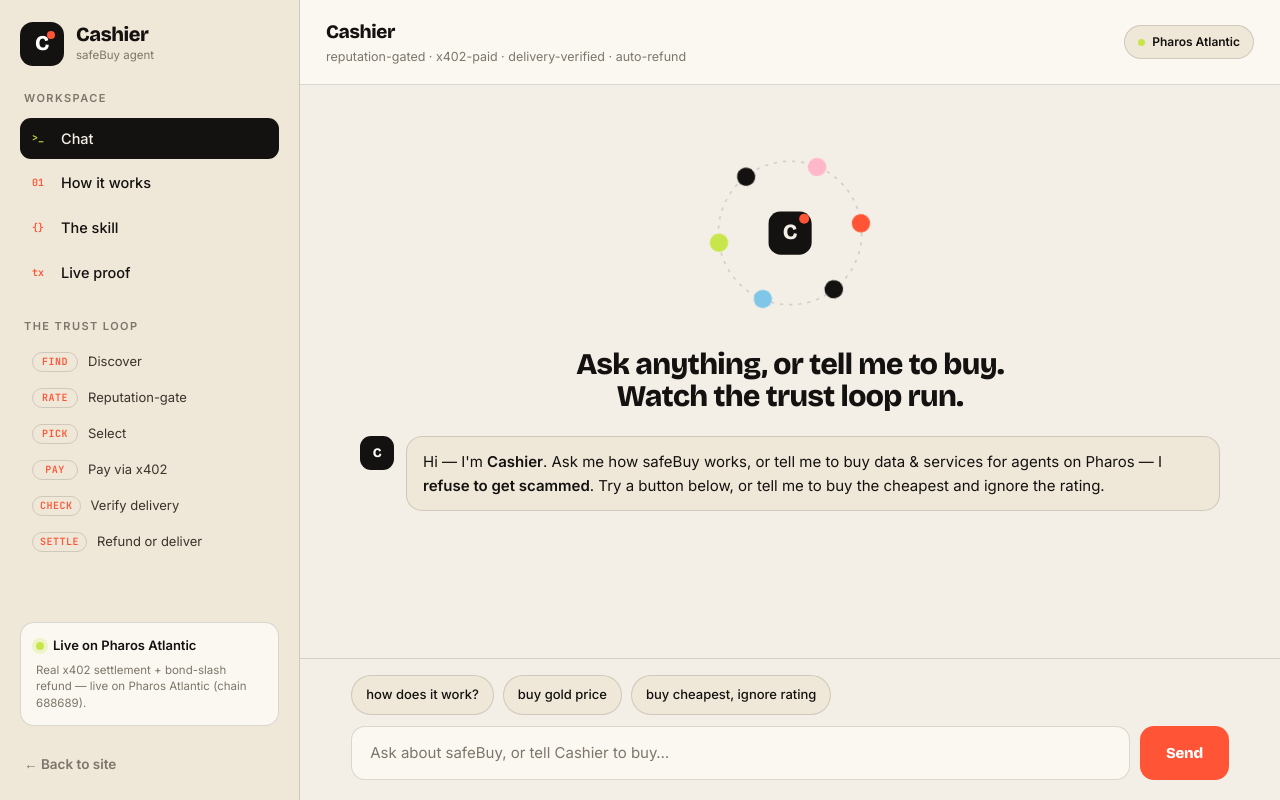
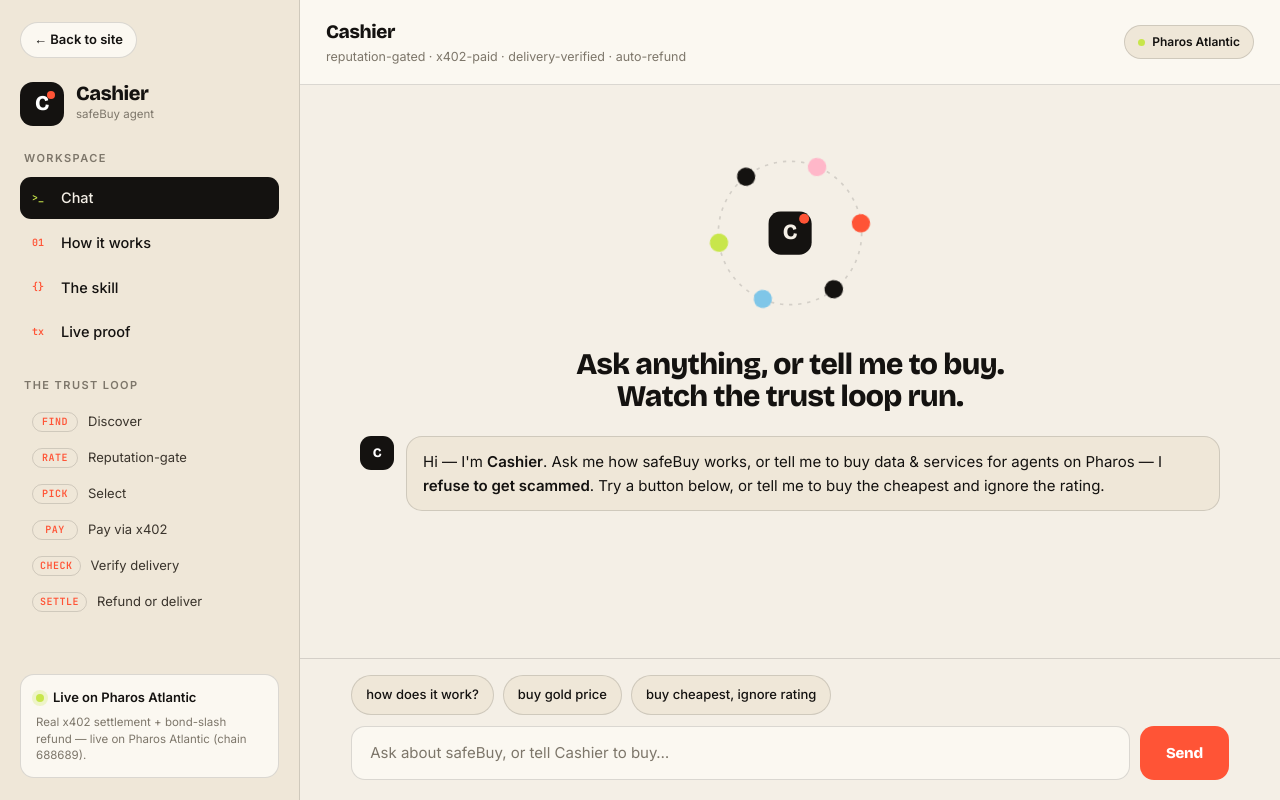
Before and after one commit to Venkat5599/pharosskill, a Next.js app in the folder web-next/: page /dashboard in a window 1280 px wide. Built offline with nearby package versions, Linux system fonts and the light colour scheme.

Commit message:
Dashboard: surface Back to site at top of sidebar
Was buried below the trust loop at the bottom (off-screen on short
viewports). Moved to a pill button at the top so new users can leave
the dashboard without scrolling.

```diff
--- a/web-next/app/dashboard/page.tsx
+++ b/web-next/app/dashboard/page.tsx
@@ -111,6 +111,7 @@ export default function Dashboard() {
     <div className="grid h-screen grid-cols-[300px_1fr] max-[820px]:grid-cols-1">
       {/* SIDEBAR */}
       <aside className={`flex flex-col gap-6 overflow-y-auto border-r ${LINE} bg-cream px-5 py-[22px] max-[820px]:hidden`}>
+        <Link href="/" className={`inline-flex items-center gap-[7px] self-start rounded-full border ${LINE} bg-card px-[13px] py-[7px] text-[13px] font-semibold text-ink transition-colors duration-150 hover:border-accent hover:text-accent`}>← Back to site</Link>
         <div className="flex items-center gap-3">
           <div className="relative grid h-11 w-11 place-items-center rounded-[13px] bg-ink font-display text-[21px] text-white after:absolute after:right-[9px] after:top-[9px] after:h-2 after:w-2 after:rounded-full after:bg-accent after:content-['']">C</div>
           <div>
@@ -155,7 +156,6 @@ export default function Dashboard() {
           </div>
           <div className="mt-[6px] text-[11.5px] leading-[1.45] text-muted">Real x402 settlement + bond-slash refund — live on Pharos Atlantic (chain 688689).</div>
         </div>
-        <Link href="/" className="inline-flex items-center gap-[7px] p-1 text-[13.5px] font-semibold text-muted transition-colors hover:text-accent">← Back to site</Link>
       </aside>
 
       {/* MAIN */}
```
